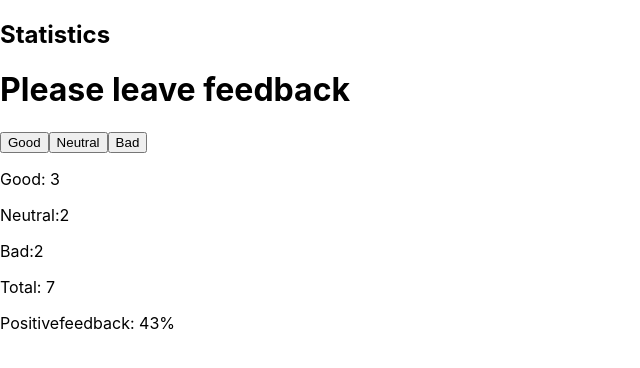
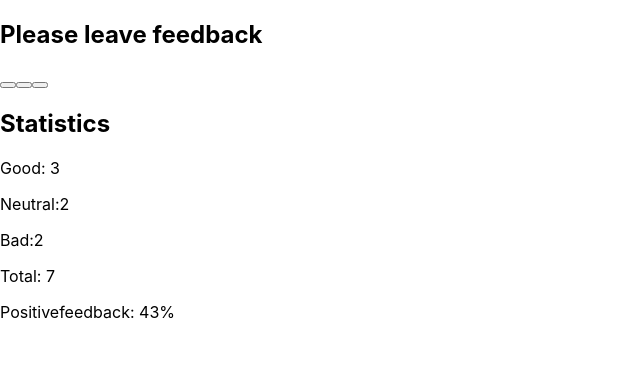
Before and after one commit to ElenaStatsenko/goit-react-hw-02-feedback, a React (Create React App) app: page / in a window 1280 px wide. Shown: the top 368 px of the page, without its empty margins (0-640 px from the left). Built offline with nearby package versions, Linux system fonts and the light colour scheme.

Commit message:
сделала хернб кажись

```diff
--- a/src/components/App.jsx
+++ b/src/components/App.jsx
@@ -18,12 +18,19 @@ export class App extends Component {
     const positivePercentage = Math.round(a / totalPercentage);
     return positivePercentage;
   };
+  handleLeaveFeedback = (options) => {
+
+    this.setStatse((prevState) => ({
+      [options]: prevState[options]+ 1
+    }));
+  }
 
   render() {
     return (
       <div>
-        <SectionTitle/>
-        <FeedbackOptions quantity={this.state} />
+        <SectionTitle title={'Please leave feedback'}/>
+        <FeedbackOptions quantity={this.state} options={Object.keys(this.state)} onLeaveFeedback={this.handleLeaveFeedback}/>
+        <SectionTitle title={'Statistics'}/>
         <Statistic
           countTotal={this.countTotalFeedback}
           quantity={this.state}
--- a/src/components/Feedback/Feedback.js
+++ b/src/components/Feedback/Feedback.js
@@ -1,10 +1,22 @@
-export const FeedbackOptions = ({good, neutral, bad}) => {
+export const FeedbackOptions = ({good, neutral, bad,}) => {
     return (
       <div>
-        <button>Good</button>
-        <button>Neutral</button>
-        <button>Bad</button>
+        <button>{good}</button>
+        <button>{neutral}</button>
+        <button>{bad}</button>
         </div>
 
     );
   };
+
+//   function FeedbackOptions({ options, onLeaveFeedback }) {
+//   return (
+//     <div>
+//       {options.map((option) => (
+//         <button key={option} onClick={() => onLeaveFeedback(option)}>
+//           {option}
+//         </button>
+//       ))}
+//     </div>
+//   );
+// }
--- a/src/components/Title/SectionTitle.js
+++ b/src/components/Title/SectionTitle.js
@@ -1,10 +1,9 @@
 import { Statistic } from "components/Statsistic/Statsitic";
 import { FeedbackOptions } from "components/Feedback/Feedback";
-export const SectionTitle = () => {
+export const SectionTitle = ({title}) => {
     return (
       <div>
-        <h2>Statistics</h2>
-        <h1>Please leave feedback</h1>
+        <h2>{title}</h2>
         </div>
 
     );
```
